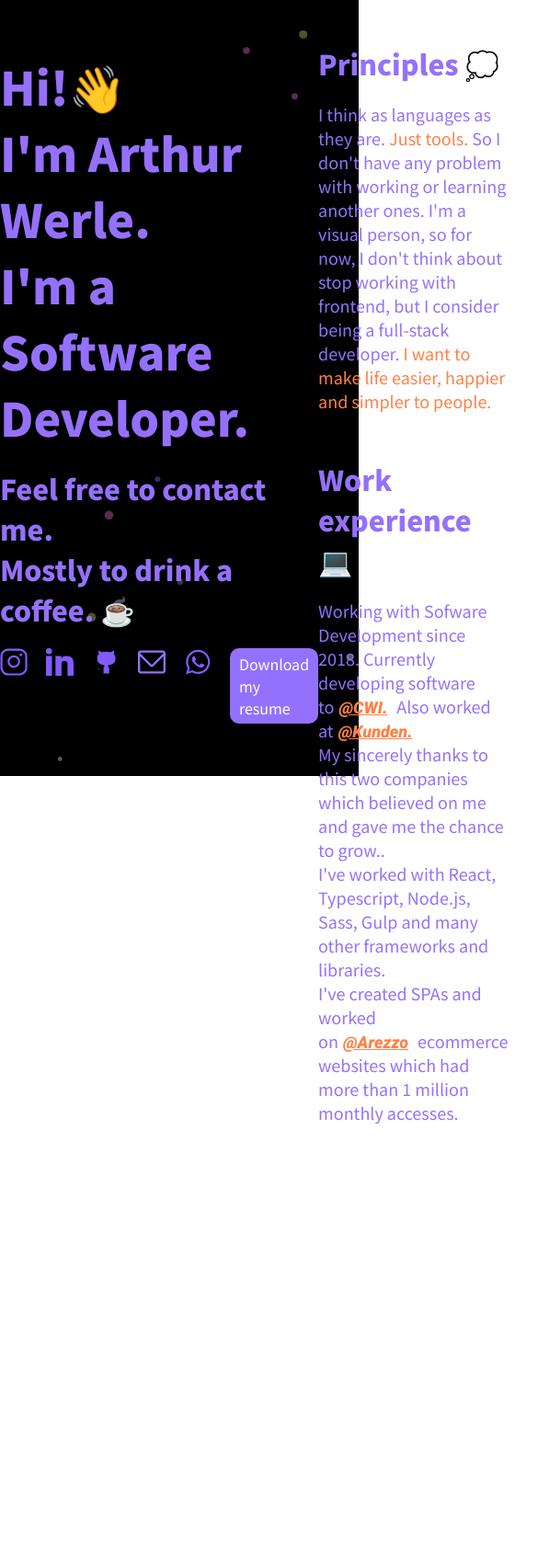
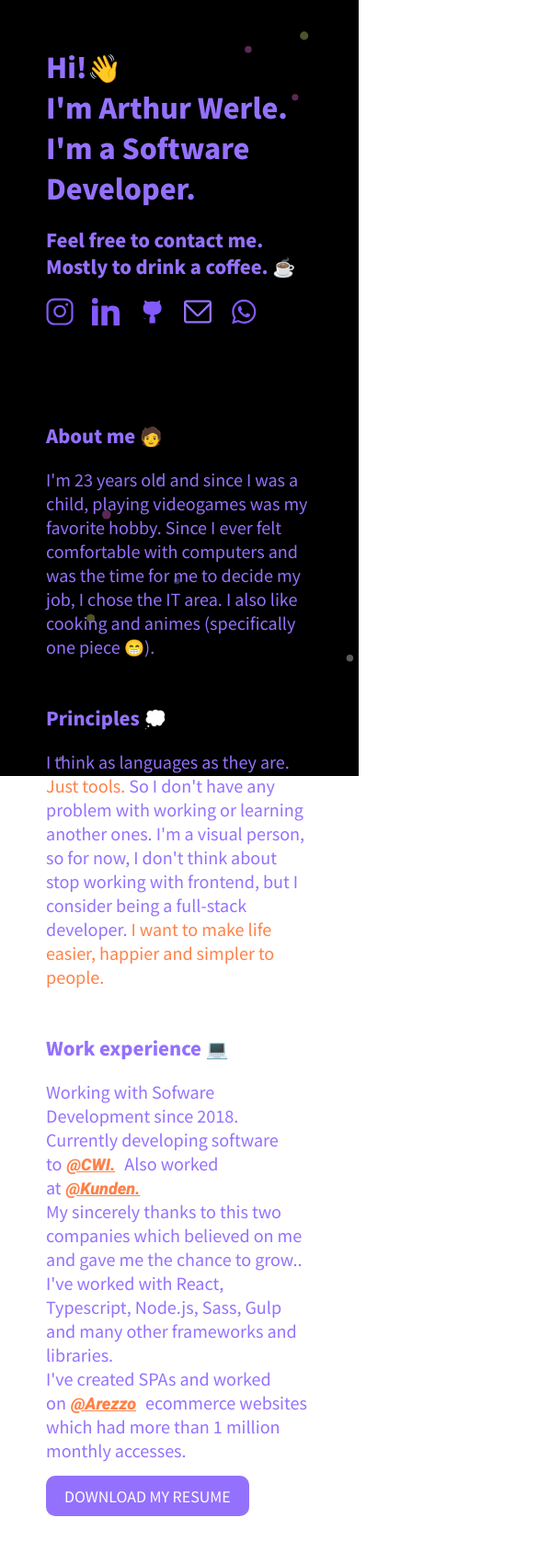
Before and after one commit to ArthurWerle/website, a React (Create React App) app: page / in a window 390 px wide. Shown: the top 1688 px of the page at 92% size, 585 px wide, since content can reach past the window. Before the commit the page ends 1223 px from the top, so only its background shows below. Built offline with nearby package versions, Linux system fonts and the light colour scheme.

Commit message:
starting mobile

```diff
--- a/src/App.tsx
+++ b/src/App.tsx
@@ -32,9 +32,6 @@ function App() {
             </a>
             <a target="_blank" rel="noreferrer" title="Whatsapp" href="https://wa.me/5551991873768?text=Hey there! I just got your number on your website.">
               <img src={whatsappImg} alt="Whatsapp"/>
-            </a>
-            <a className="button" title="Curriculum" href="/arthur-resume.pdf" download target="_blank" rel="noreferrer">
-              <p>Download my resume</p>
             </a>
           </div>
         </div>
@@ -80,6 +77,9 @@ function App() {
               </p>
             </p>
           </div>
+          <a className="button" title="Curriculum" href="/arthur-resume.pdf" download target="_blank" rel="noreferrer">
+            <p>Download my resume</p>
+          </a>
         </div>
       </div>
       <BackgroundParticles />
--- a/src/components/particles/style.scss
+++ b/src/components/particles/style.scss
@@ -4,9 +4,6 @@
     left: 0;
     right: 0;
     bottom: 0;
-    background-size: cover;
-    background-repeat: no-repeat;
-    background-position: 50%;
     z-index: -2;
     overflow: none;
 }
--- a/src/index.scss
+++ b/src/index.scss
@@ -23,6 +23,8 @@ p {
   margin: 0;
 }
 
+$media-smartphone: 768px;
+
 $color-primary: #9471fd;
 $color-secondary: #ff8147;
 $color-tertiary: #fcf26f;
@@ -37,19 +39,34 @@ $color-title: $color-primary;
 
 .button {
   background-color: $color-primary;
-  padding: 5px 10px;
+  padding: 10px 20px;
   color: white;
   border-radius: 10px;
   text-decoration: none;
+  text-transform: uppercase;
+  display: flex;
+  width: fit-content;
 
   &:hover {
     filter: brightness(80%);
   }
 }
 
+.info {
+  .button {
+    margin-top: 15px;
+  }
+}
+
 .main {
   height: 100%;
   display: flex;
+  flex-direction: column;
+  scroll-behavior: smooth;
+
+  @media screen and (min-width: $media-smartphone) {
+    flex-direction: row;
+  }
 
   > div {
     flex: 1;
@@ -72,11 +89,21 @@ $color-title: $color-primary;
 
 .resume {
   align-items: center;
+  padding: 50px;
+
+  @media screen and (min-width: $media-smartphone) {
+    padding: 0;
+  }
 }
 
 .info {
   padding-right: 100px;
   gap: 50px;
+  padding: 50px;
+
+  @media screen and (min-width: $media-smartphone) {
+    padding: 0;
+  }
 }
 
 .paragraph {
@@ -92,11 +119,19 @@ $color-title: $color-primary;
 .title {
   font-weight: 900;
   color: $color-title;
-  font-size: 30px;
+  font-size: 20px;
   margin: 0;
 
+  @media screen and (min-width: $media-smartphone) {
+    font-size: 30px;
+  }
+
   &--large {
-    font-size: 50px;
+    font-size: 30px;
+
+    @media screen and (min-width: $media-smartphone) {
+      font-size: 50px;
+    }
   }
 
   &--spaced {
```
